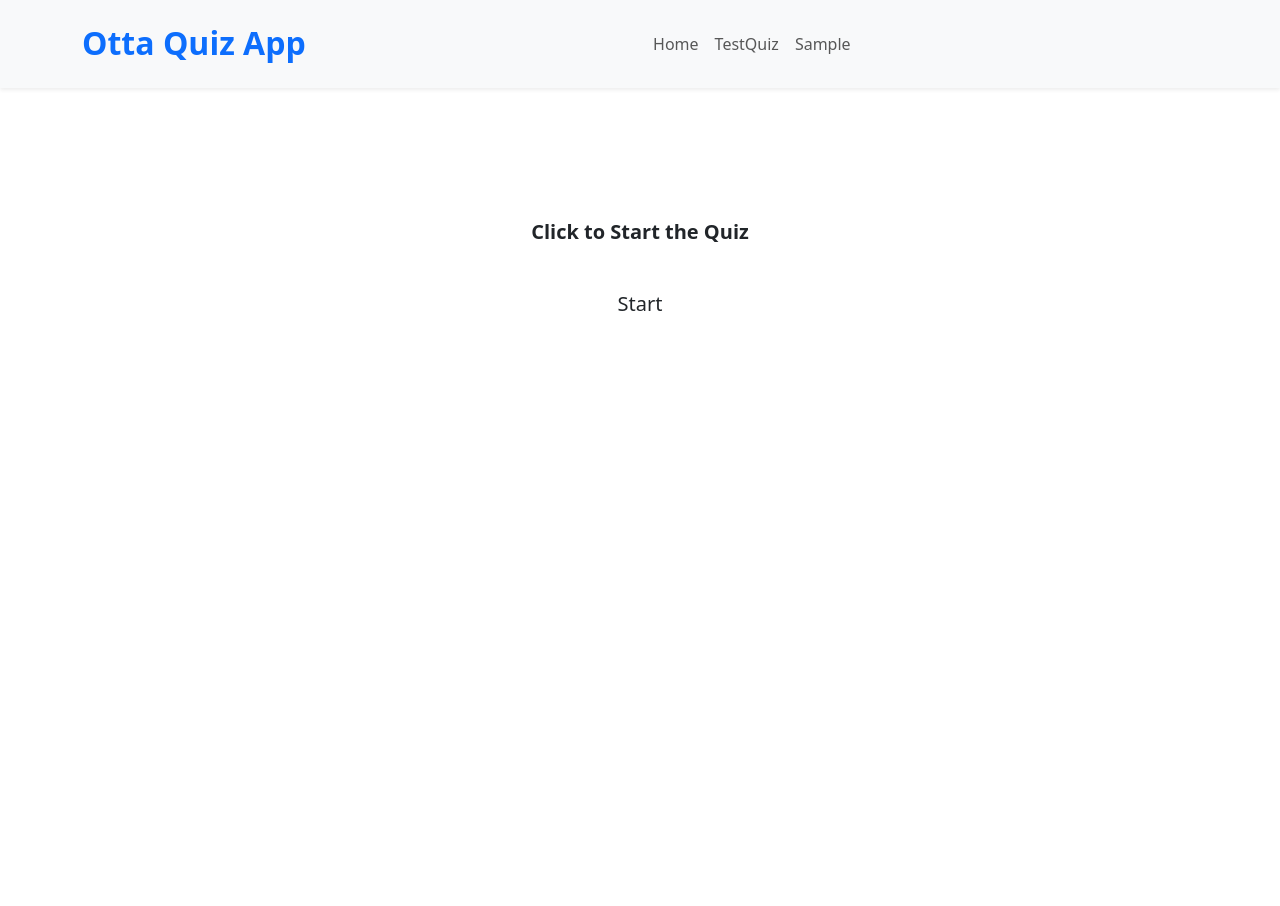
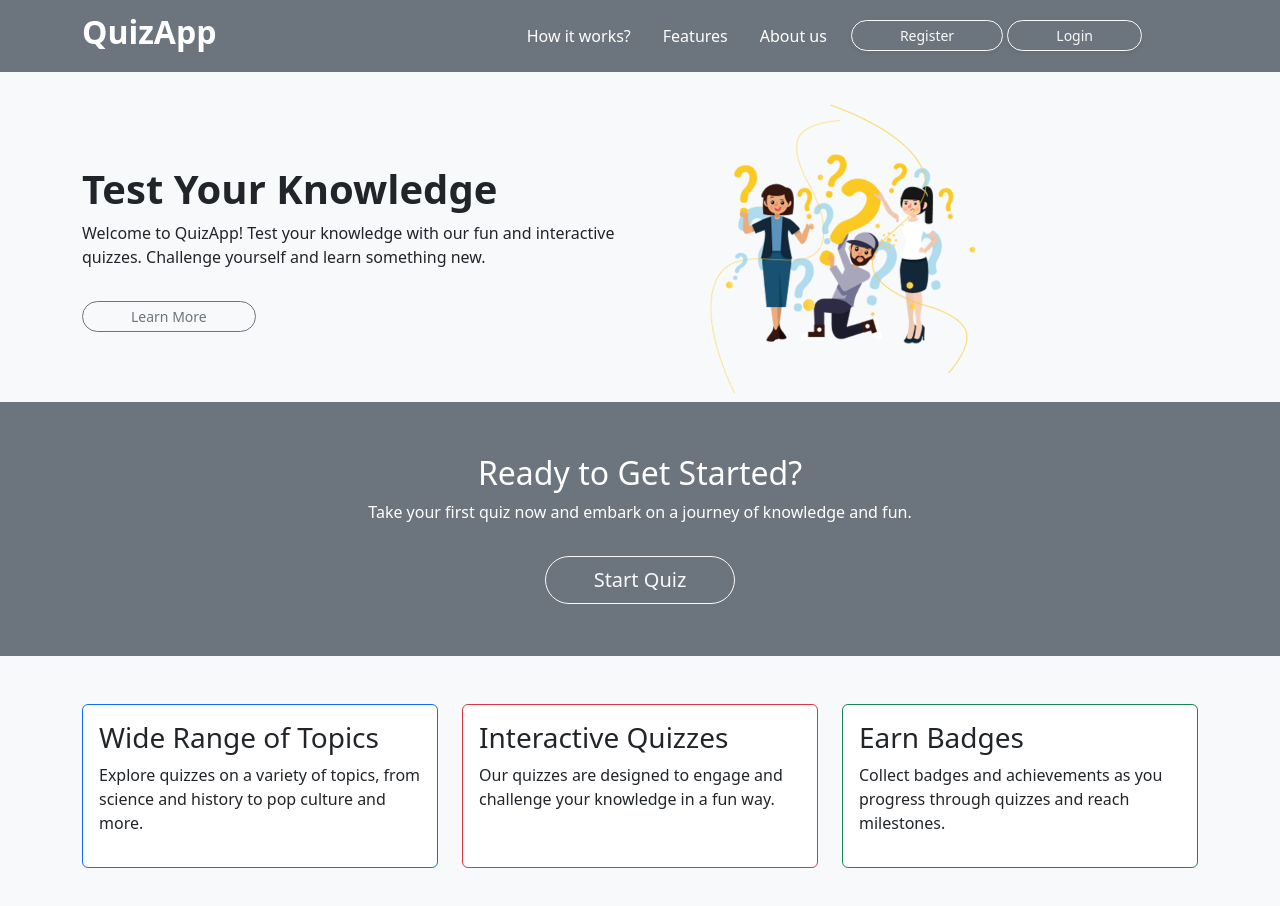
Before and after one commit to fidellabz/QuizApp, a plain HTML site: page index.html in a window 1280 px wide. Before the commit the page ends 800 px from the top, so only its background shows below. Drawn offline with nearby package versions, Linux system fonts and the light colour scheme; a web font is replaced by a local one.

Commit message:
newly updates fixes

```diff
--- a/assets/css/style.css
+++ b/assets/css/style.css
@@ -3,7 +3,7 @@ a{
 }
 
 .img-fluid{
-  max-width: 30%
+  max-width: 70%
 }
 
 .option-button {
--- a/index.html
+++ b/index.html
@@ -10,6 +10,9 @@
   <link href="https://cdn.jsdelivr.net/npm/bootstrap@5.3.2/dist/css/bootstrap.min.css" rel="stylesheet"
     integrity="sha384-T3c6CoIi6uLrA9TneNEoa7RxnatzjcDSCmG1MXxSR1GAsXEV/Dwwykc2MPK8M2HN" crossorigin="anonymous">
 
+  <link rel="stylesheet" href="https://cdn.rawgit.com/michalsnik/aos/2.1.1/dist/aos.css" />
+  <link rel="stylesheet" href="https://cdn.jsdelivr.net/npm/swiper@11/swiper-bundle.min.css" />
+
    <!-- Google Fonts -->
    <link
    href="https://fonts.googleapis.com/css?family=Open+Sans:300,300i,400,400i,600,600i,700,700i|Playfair+Display:ital,wght@0,400;0,500;0,600;0,700;1,400;1,500;1,600;1,700|Poppins:300,300i,400,400i,500,500i,600,600i,700,700i"
@@ -20,64 +23,101 @@
 
 </head>
 
-<body>
-  <head>
-    <meta charset="UTF-8">
-    <meta name="viewport" content="width=device-width, initial-scale=1.0">
-    <title>GenxSalad | Home</title>
-
-    <!-- Include Bootstrap CSS -->
-    <link href="https://cdn.jsdelivr.net/npm/bootstrap@5.3.2/dist/css/bootstrap.min.css" rel="stylesheet" integrity="sha384-T3c6CoIi6uLrA9TneNEoa7RxnatzjcDSCmG1MXxSR1GAsXEV/Dwwykc2MPK8M2HN" crossorigin="anonymous">
-
-    <!-- Google Fonts -->
-    <!-- <link rel="preconnect" href="https://fonts.googleapis.com">
-    <link rel="preconnect" href="https://fonts.gstatic.com" crossorigin>
-    <link href="https://fonts.googleapis.com/css2?family=Poppins:wght@300&display=swap" rel="stylesheet"> -->
-
-    <!-- Vendor CSS Files -->
-    <link href="https://cdnjs.cloudflare.com/ajax/libs/aos/2.3.4/aos.css" rel="stylesheet">
-    <link href="assets/vendor/aos/aos.css" rel="stylesheet">
-    <link href="assets/vendor/swiper/swiper-bundle.min.css" rel="stylesheet">
-    <link href="assets/vendor/bootstrap-icons/bootstrap-icons.css" rel="stylesheet">
-
-
-    <!-- Main CSS File -->
-    <link href="assets/css/style.css" rel="stylesheet">
-
-  </head>
-
-  <body>
-  <!-- ======= Header ======= -->
-  <nav class="navbar navbar-expand-lg bg-body-tertiary px-5 shadow-sm">
-    <div class="container-lg py-2">
-      <h1><a class="fs-2 fw-bold" href="index.html">Otta Quiz App</a></h1>
-      <a class="navbar-toggler" type="a" data-bs-toggle="collapse" data-bs-target="#navbarSupportedContent"
+<body class="bg-light">
+  <!-- Navigation -->
+  <nav class="navbar navbar-expand-lg bg-secondary fixed-top">
+    <div class="container-lg mx-auto">
+      <a class="navbar-brand" href="#">
+        <h1 class="fs-2 fw-bold text-white">QuizApp</h1>
+      </a>
+      <button class="navbar-toggler" type="button" data-bs-toggle="collapse" data-bs-target="#navbarSupportedContent"
         aria-controls="navbarSupportedContent" aria-expanded="false" aria-label="Toggle navigation">
         <span class="navbar-toggler-icon"></span>
-        </a>
-        <div class="collapse navbar-collapse me-auto" id="navbarSupportedContent">
-        <ul class="navbar-nav mx-auto mb-2 mb-lg-0">
-          <li class="nav-item"><a class="nav-link " aria-current="page" href="#">Home</a></li>
-          <li class="nav-item"><a class="nav-link" href="test.html">TestQuiz</a></li>
-          <li class="nav-item"><a class="nav-link" href="sample.html">Sample</a></li>
+      </button>
+      <div class="collapse navbar-collapse" id="navbarSupportedContent">
+        <ul class="navbar-nav me-5 mb-2 mb-lg-0 ms-auto">
+          <li class="nav-item px-2"><a class="nav-link text-white" href="sample.html">How it works?</a></li>
+          <li class="nav-item px-2"><a class="nav-link text-white" href="#">Features</a></li>
+          <li class="nav-item px-2"><a class="nav-link text-white" href="#">About us</a></li>
+          <li class="nav-item px-2">
+            <div class="d-grid gap-2 d-md-block my-1">
+              <a class="btn btn-sm btn-outline-light px-5 rounded-pill shadow-sm" type="button"
+                href="#register">Register</a>
+              <a class="btn btn-sm btn-outline-light px-5 rounded-pill shadow-sm" type="button"
+                href="#login">Login</a>
+            </div>
+          </li>
         </ul>
       </div>
     </div>
   </nav>
 
   <!-- Hero Section -->
-  <section class="hero d-flex align-items-center">
-    <div class="container position-relative" data-aos="fade-up">
-      <div class="row justify-content-center pt-2 mt-3">
-        <div class="col-xl-7 col-lg-9 text-center pt-5 mt-5">
-          <button class="btn btn-lg fw-bold" href="sample.html">Click to Start the Quiz</button>
+  <section class="hero d-flex align-items-center mt-5">
+    <div class="container mt-5">
+      <div class="row">
+        <!-- Text Column -->
+        <div class="col-md-6 my-auto">
+          <h1 class="fw-bold">Test Your Knowledge</h1>
+          <p class="p-text-col">
+            Welcome to QuizApp! Test your knowledge with our fun and interactive quizzes. Challenge yourself and learn something new.
+          </p>
+          <a href="#learn-more" class="btn btn-outline-secondary btn-sm mt-3 px-5 rounded-pill">Learn More</a>
         </div>
+
+        <!-- Image Column -->
+        <div class="col-md-6 my-auto">
+          <img class="img-fluid" src="assets/img/hero.png" alt="Quiz Image">
         </div>
-      <div class="text-center py-4 md-5">
-        <a class="rounded-pill btn pri-bg-col btn-lg px-5" type="submit">Start</a>
       </div>
     </div>
   </section>
+
+  <!-- Call to Action Section -->
+  <section id="start-quiz" class="cta bg-secondary py-1 text-white">
+    <div class="container my-5">
+      <div class="row">
+        <div class="col-md-12 text-center">
+          <h2>Ready to Get Started?</h2>
+          <p>Take your first quiz now and embark on a journey of knowledge and fun.</p>
+          <a href="quiz.html" class="btn btn-outline-light btn-lg mt-3 px-5 rounded-pill">Start Quiz</a>
+        </div>
+      </div>
+    </div>
+  </section>
+
+  <!-- Features Section -->
+  <section class="features ">
+    <div class="container my-5"  data-aos="fade-up">
+      <div class="row gap-0">
+        <div class="col-md-4">
+          <div class="card border-primary mb-3 h-100">
+            <div class="card-body">
+              <h2 class="card-title fs-3">Wide Range of Topics</h2>
+              <p class="card-text">Explore quizzes on a variety of topics, from science and history to pop culture and more.</p>
+            </div>
+          </div>
+        </div>
+        <div class="col-md-4">
+          <div class="card border-danger mb-3 h-100">
+            <div class="card-body">
+              <h2 class="card-title fs-3">Interactive Quizzes</h2>
+              <p class="card-text">Our quizzes are designed to engage and challenge your knowledge in a fun way.</p>
+            </div>
+          </div>
+        </div>
+        <div class="col-md-4">
+          <div class="card border-success mb-3 h-100">
+            <div class="card-body">
+              <h2 class="card-title fs-3">Earn Badges</h2>
+              <p class="card-text">Collect badges and achievements as you progress through quizzes and reach milestones.</p>
+            </div>
+          </div>
+        </div>
+      </div>
+    </div>
+  </section>
+
 
 
 
```
Also changed, not shown: quiz.html (+4 -5 lines). Lines whose indentation alone changed are shown as unchanged.
